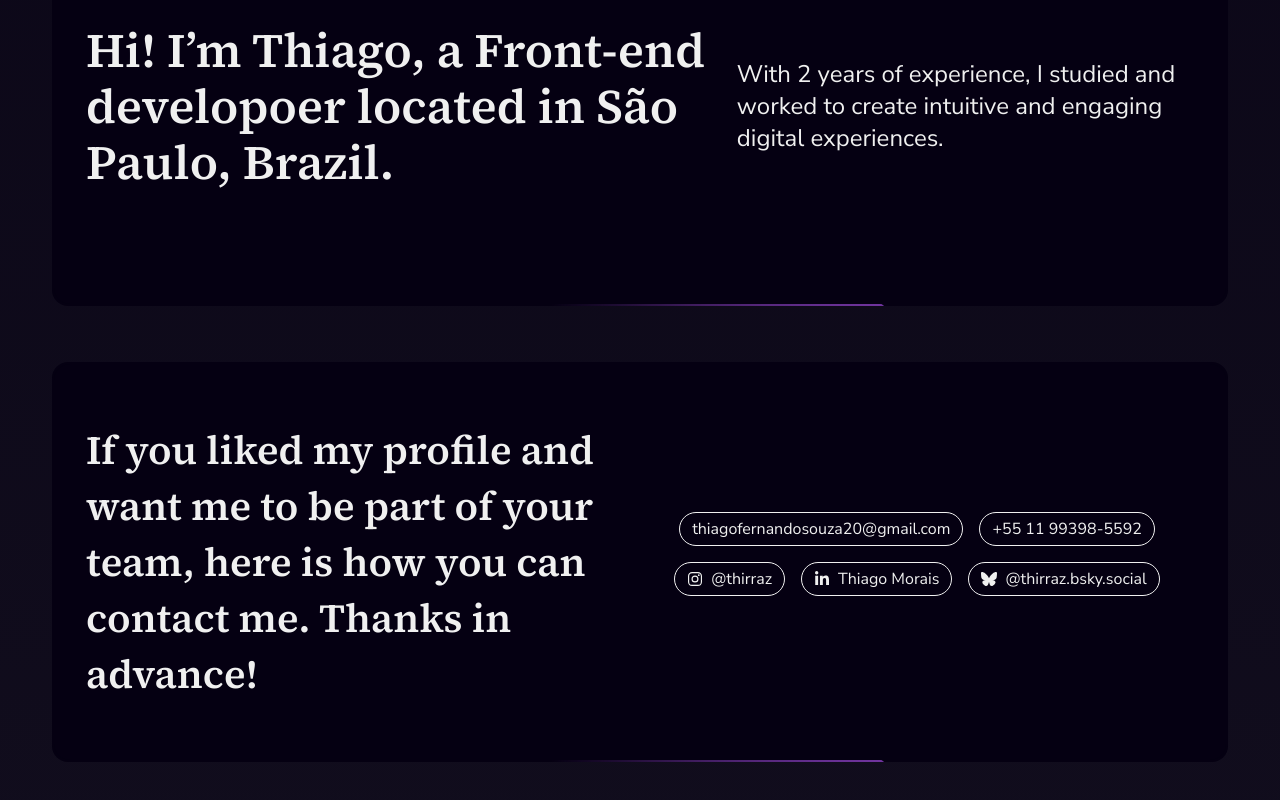
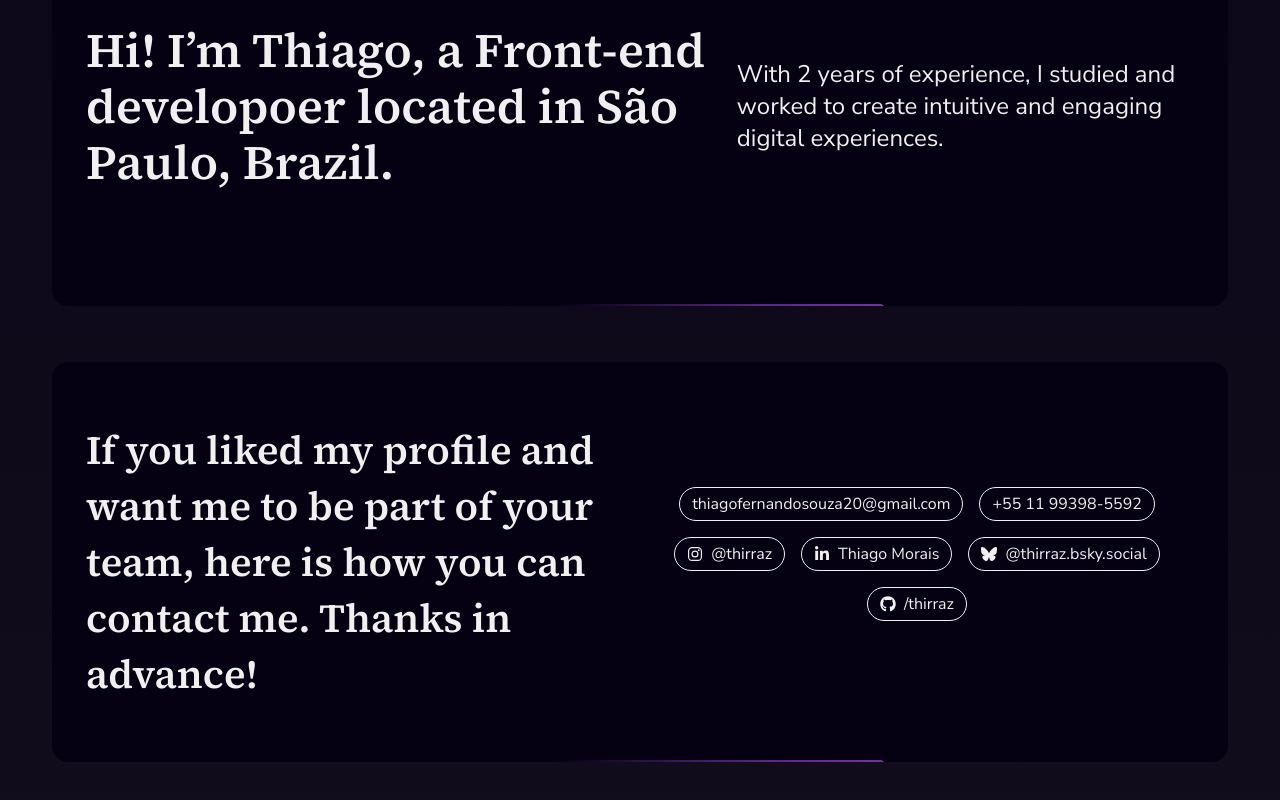
Before and after one commit to thirraz/portfolio, a React (Vite) app: page / in a window 1280 px wide. Shown: the part 1492-2292 px from the top of the page. Built offline with nearby package versions, Linux system fonts and the light colour scheme.

Commit message:
update: github link on contact section

```diff
--- a/src/components/contact-section/ContactSection.tsx
+++ b/src/components/contact-section/ContactSection.tsx
@@ -1,4 +1,4 @@
-import { FaLinkedinIn } from "react-icons/fa"
+import { FaGithub, FaLinkedinIn } from "react-icons/fa"
 import AnimatedBorder from "../AnimatedBorder"
 import ContactButtonComponent from "./ContactButtonComponent"
 import { IoLogoInstagram } from "react-icons/io5"
@@ -7,7 +7,7 @@ import { FaBluesky } from "react-icons/fa6"
 function ContactSection() {
 	return (
 		<AnimatedBorder
-			cardWrapperClassName="h-[550px] md:h-[400px]"
+			cardWrapperClassName="h-[580px] md:h-[400px]"
 			cardContentClassName="text-center md:text-left"
 		>
 			<h2 className="font-serif flex-1 font-semibold text-[clamp(1.8rem,4vw,2.5rem)] leading-[3.3rem] md:leading-[3.5rem]">
@@ -33,6 +33,10 @@ function ContactSection() {
 					<FaBluesky />
 					<span>@thirraz.bsky.social</span>
 				</ContactButtonComponent>
+				<ContactButtonComponent>
+					<FaGithub />
+					<span>/thirraz</span>
+				</ContactButtonComponent>
 			</div>
 		</AnimatedBorder>
 	)
```
